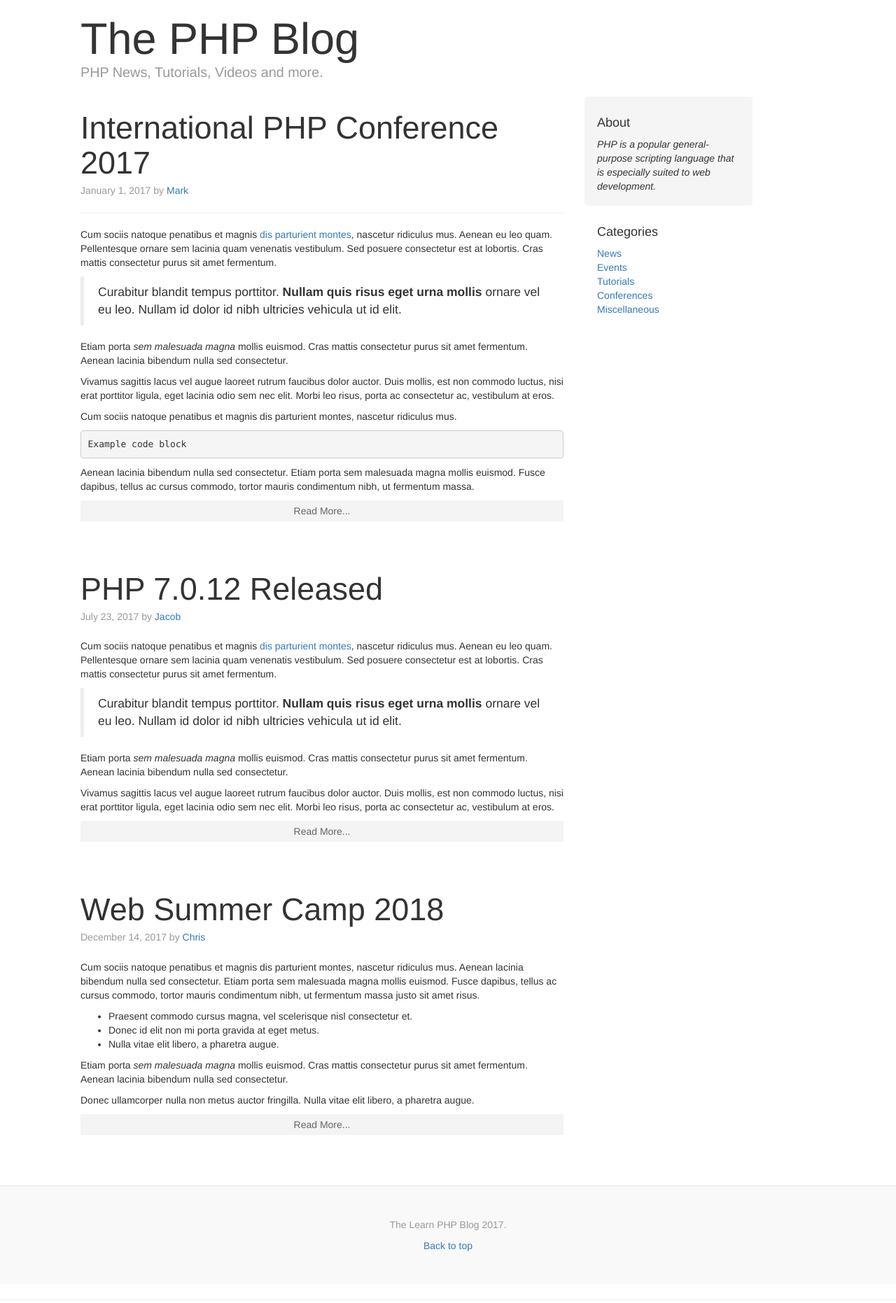
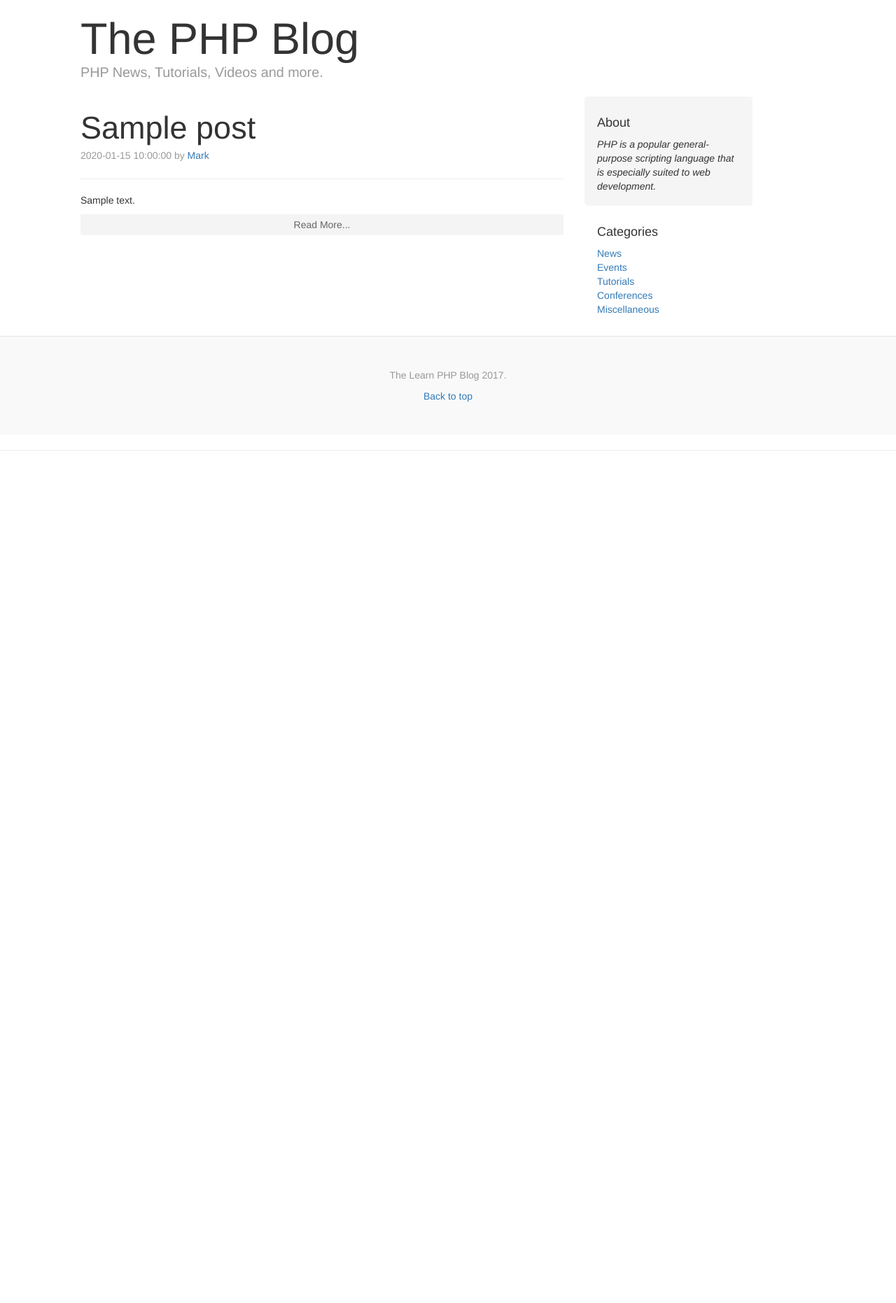
Before and after one commit to jsa044/blog, a PHP site: page / in a window 1280 px wide. Shown: the part 181-2043 px from the top of the page at 70% size. After the commit the page ends 825 px from the top, so only its background shows below. Run offline with PHP 8.4, Linux system fonts and the light colour scheme; tables that the repository leaves empty or names only in its code hold one stand-in row (values such as "Sample post").

Commit message:
Make Index.php dynamic

```diff
--- a/index.php
+++ b/index.php
@@ -4,58 +4,25 @@
 <?php
           //Create Database object
           $db = new Database();
+
+		  //Create Query
+		  $query = "SELECT * FROM posts";
+		  //Run Query
+		  $posts = $db->select($query);
   ?>
-
+  <?php if($posts) : ?>
+  <?php  while($row = $posts->fetch_assoc()) :   ?>
           <div class="blog-post">
-            <h2 class="blog-post-title">International PHP Conference 2017</h2>
-            <p class="blog-post-meta">January 1, 2017 by <a href="#">Mark</a></p>
-
-
+            <h2 class="blog-post-title"><?php  echo $row['title'];   ?></h2>
+            <p class="blog-post-meta"><?php echo $row['date'];    ?> by <a href="#">Mark</a></p>
             <hr>
-            <p>Cum sociis natoque penatibus et magnis <a href="#">dis parturient montes</a>, nascetur ridiculus mus. Aenean eu leo quam. Pellentesque ornare sem lacinia quam venenatis vestibulum. Sed posuere consectetur est at lobortis. Cras mattis consectetur purus sit amet fermentum.</p>
-            <blockquote>
-              <p>Curabitur blandit tempus porttitor. <strong>Nullam quis risus eget urna mollis</strong> ornare vel eu leo. Nullam id dolor id nibh ultricies vehicula ut id elit.</p>
-            </blockquote>
-            <p>Etiam porta <em>sem malesuada magna</em> mollis euismod. Cras mattis consectetur purus sit amet fermentum. Aenean lacinia bibendum nulla sed consectetur.</p>
-
-            <p>Vivamus sagittis lacus vel augue laoreet rutrum faucibus dolor auctor. Duis mollis, est non commodo luctus, nisi erat porttitor ligula, eget lacinia odio sem nec elit. Morbi leo risus, porta ac consectetur ac, vestibulum at eros.</p>
-
-            <p>Cum sociis natoque penatibus et magnis dis parturient montes, nascetur ridiculus mus.</p>
-            <pre><code>Example code block</code></pre>
-            <p>Aenean lacinia bibendum nulla sed consectetur. Etiam porta sem malesuada magna mollis euismod. Fusce dapibus, tellus ac cursus commodo, tortor mauris condimentum nibh, ut fermentum massa.</p>
+            <p><?php  echo $row['body'];   ?></p>
             <a class="readmore" href="post.php?id=1">Read More...</a>
           </div><!-- /.blog-post -->
-
-          <div class="blog-post">
-            <h2 class="blog-post-title">PHP 7.0.12 Released</h2>
-            <p class="blog-post-meta">July 23, 2017 by <a href="#">Jacob</a></p>
-
-            <p>Cum sociis natoque penatibus et magnis <a href="#">dis parturient montes</a>, nascetur ridiculus mus. Aenean eu leo quam. Pellentesque ornare sem lacinia quam venenatis vestibulum. Sed posuere consectetur est at lobortis. Cras mattis consectetur purus sit amet fermentum.</p>
-            <blockquote>
-              <p>Curabitur blandit tempus porttitor. <strong>Nullam quis risus eget urna mollis</strong> ornare vel eu leo. Nullam id dolor id nibh ultricies vehicula ut id elit.</p>
-            </blockquote>
-            <p>Etiam porta <em>sem malesuada magna</em> mollis euismod. Cras mattis consectetur purus sit amet fermentum. Aenean lacinia bibendum nulla sed consectetur.</p>
-            <p>Vivamus sagittis lacus vel augue laoreet rutrum faucibus dolor auctor. Duis mollis, est non commodo luctus, nisi erat porttitor ligula, eget lacinia odio sem nec elit. Morbi leo risus, porta ac consectetur ac, vestibulum at eros.</p>
-            <a class="readmore" href="post.php?id=1">Read More...</a>
-          </div><!-- /.blog-post -->
-
-          <div class="blog-post">
-            <h2 class="blog-post-title">Web Summer Camp 2018</h2>
-            <p class="blog-post-meta">December 14, 2017 by <a href="#">Chris</a></p>
-
-            <p>Cum sociis natoque penatibus et magnis dis parturient montes, nascetur ridiculus mus. Aenean lacinia bibendum nulla sed consectetur. Etiam porta sem malesuada magna mollis euismod. Fusce dapibus, tellus ac cursus commodo, tortor mauris condimentum nibh, ut fermentum massa justo sit amet risus.</p>
-            <ul>
-              <li>Praesent commodo cursus magna, vel scelerisque nisl consectetur et.</li>
-              <li>Donec id elit non mi porta gravida at eget metus.</li>
-              <li>Nulla vitae elit libero, a pharetra augue.</li>
-            </ul>
-            <p>Etiam porta <em>sem malesuada magna</em> mollis euismod. Cras mattis consectetur purus sit amet fermentum. Aenean lacinia bibendum nulla sed consectetur.</p>
-            <p>Donec ullamcorper nulla non metus auctor fringilla. Nulla vitae elit libero, a pharetra augue.</p>
-            <a class="readmore" href="post.php?id=1">Read More...</a>
-          </div><!-- /.blog-post -->
+  <?php endwhile;  ?>
 
 
 
-
-
+       <?php else : ?>
+        <?php endif; ?>
         <?php include "includes/footer.php";  ?>
```
